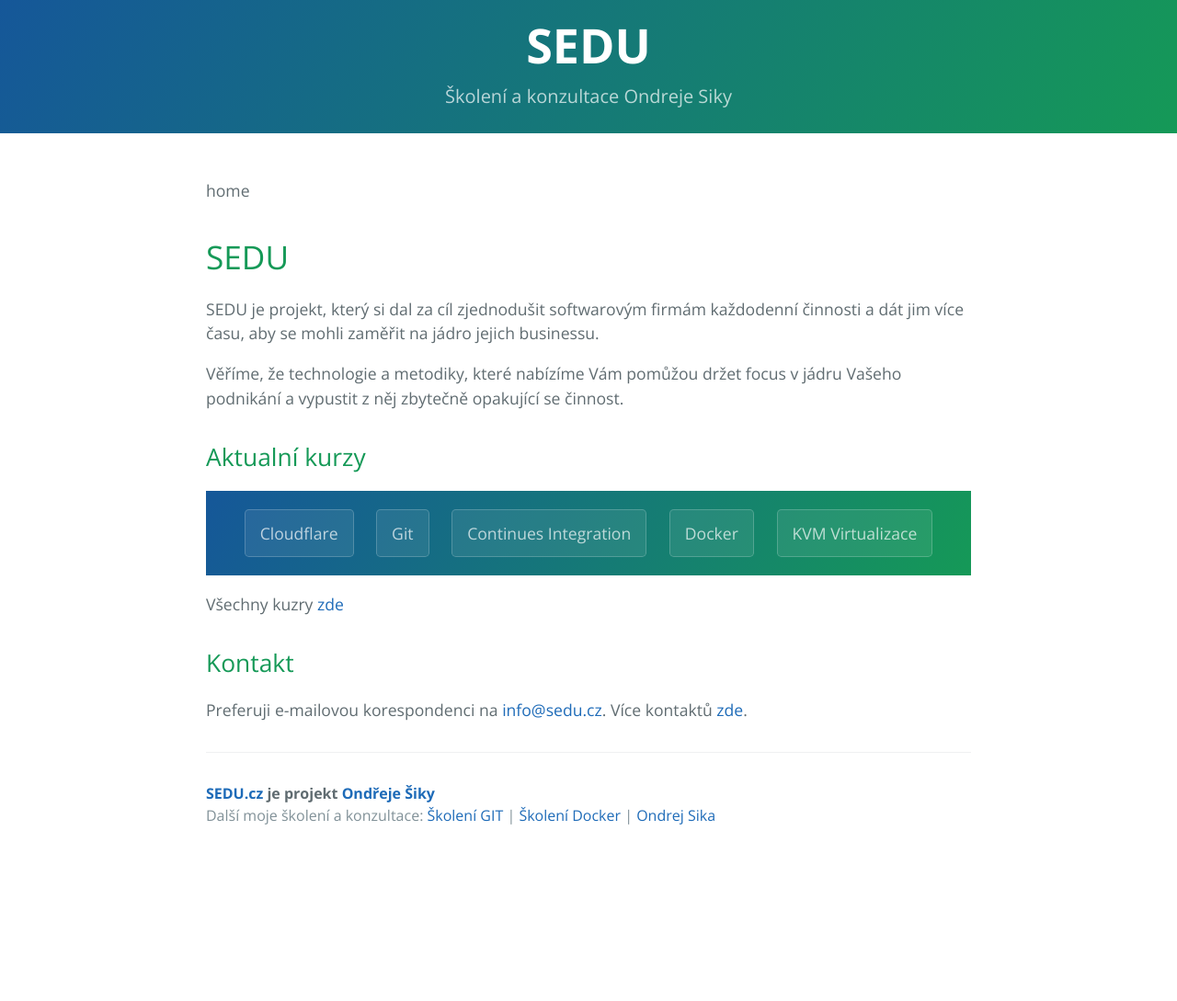
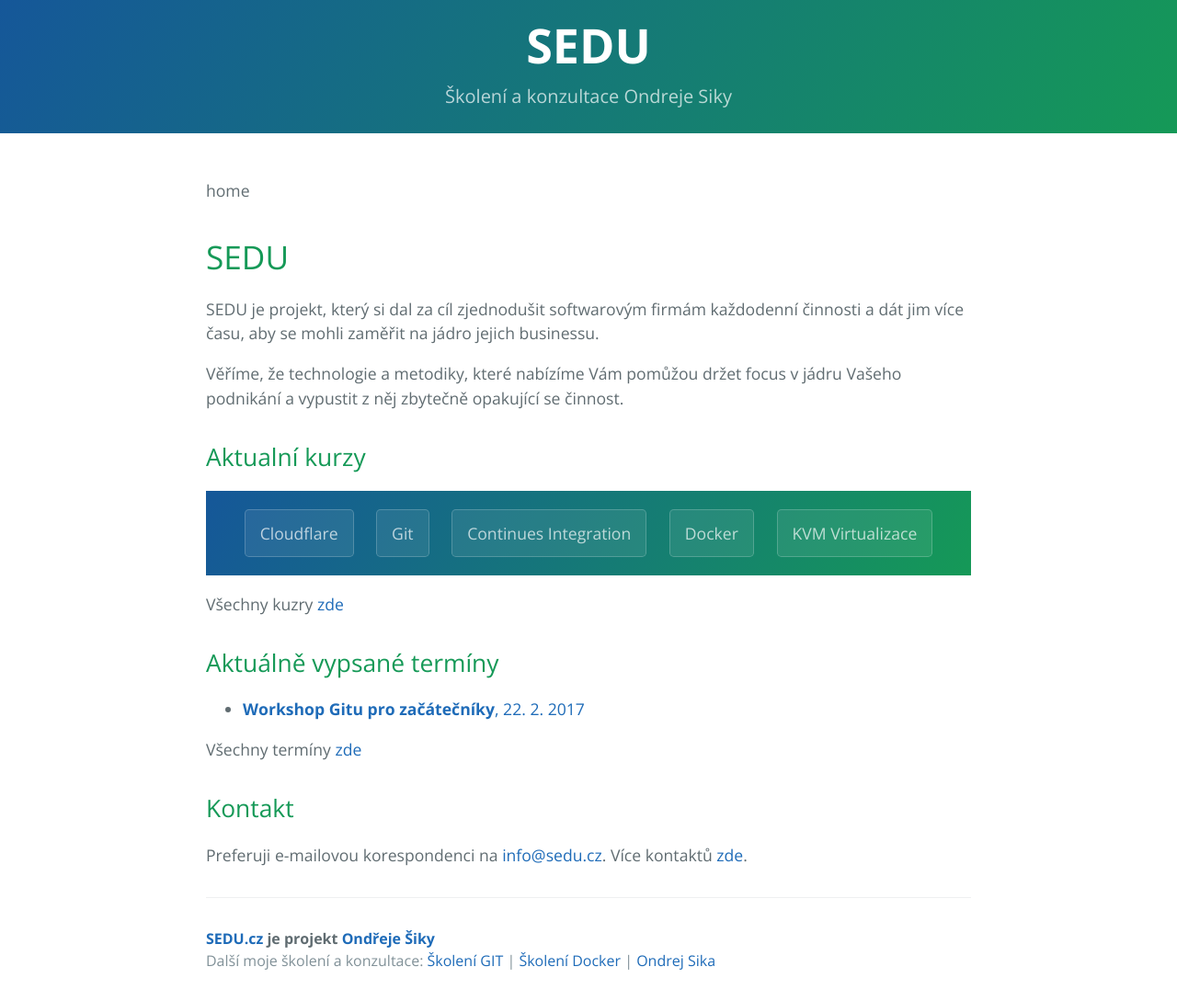
Before and after one commit to ondrejsika/sedu.cz, a Jekyll site: the page built from index.md, in a window 1280 px wide. Shown: the whole page at 92% size. Built offline with Jekyll 4.4.1, drawn with Linux system fonts in a browser that asks for light colours; before the commit the page ends 931 px from its top, so only the background shows below that.

Commit message:
add links to event to homepage, git page

```diff
--- a/index.md
+++ b/index.md
@@ -34,6 +34,12 @@ Věříme, že technologie a metodiky, které nabízíme Vám pomůžou držet f
 
 Všechny kuzry [zde](/kurzy)
 
+## Aktuálně vypsané termíny
+
+- [__Workshop Gitu pro začátečníky__, 22. 2. 2017](https://sedu.cz/terminy/2017-02-22-workshop-gitu-pro-zacatecniky.html)
+
+Všechny termíny [zde](/terminy)
+
 ## Kontakt
 
 Preferuji e-mailovou korespondenci na <info@sedu.cz>. Více kontaktů [zde](/kontakt.html).
```
Also changed, not shown: kurzy/git.md (+5 -0 lines).
